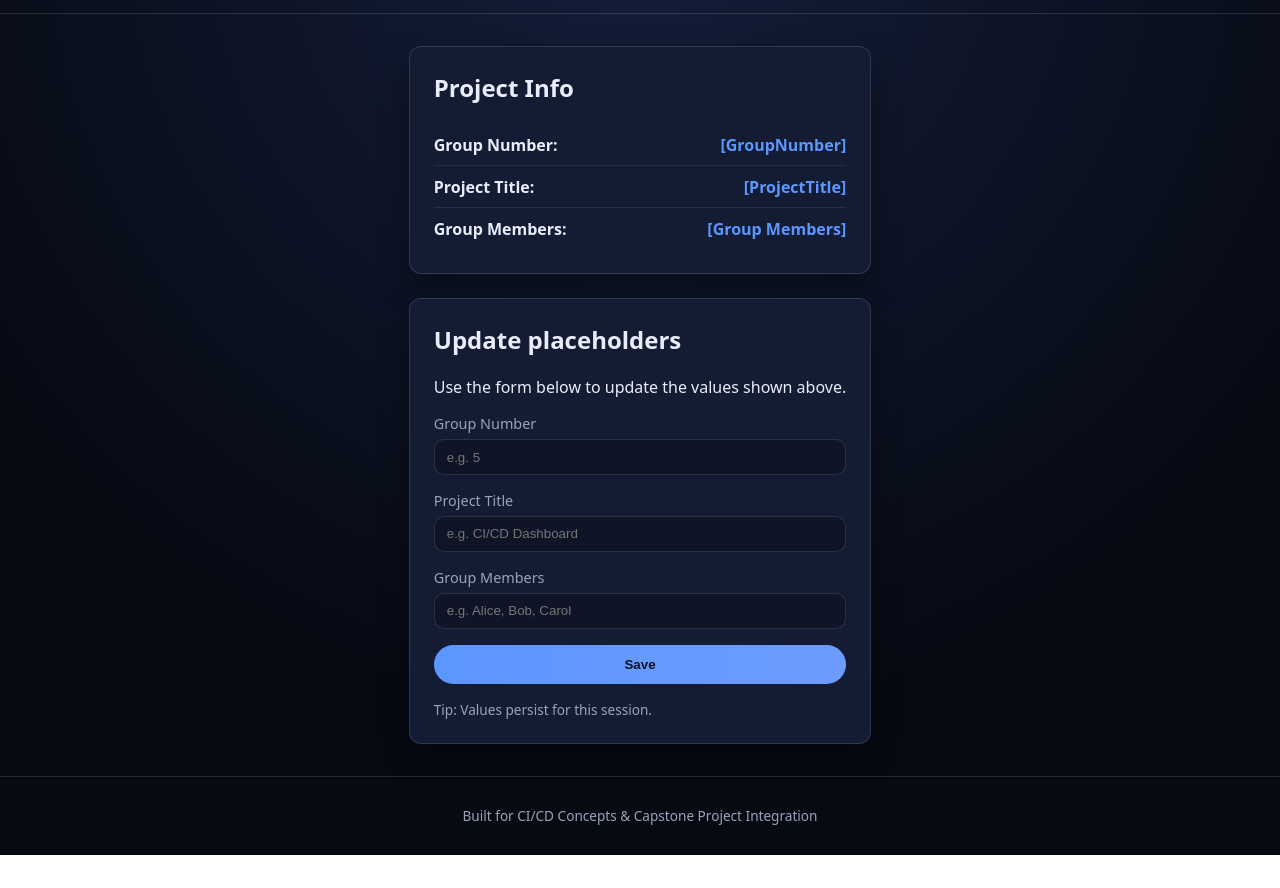
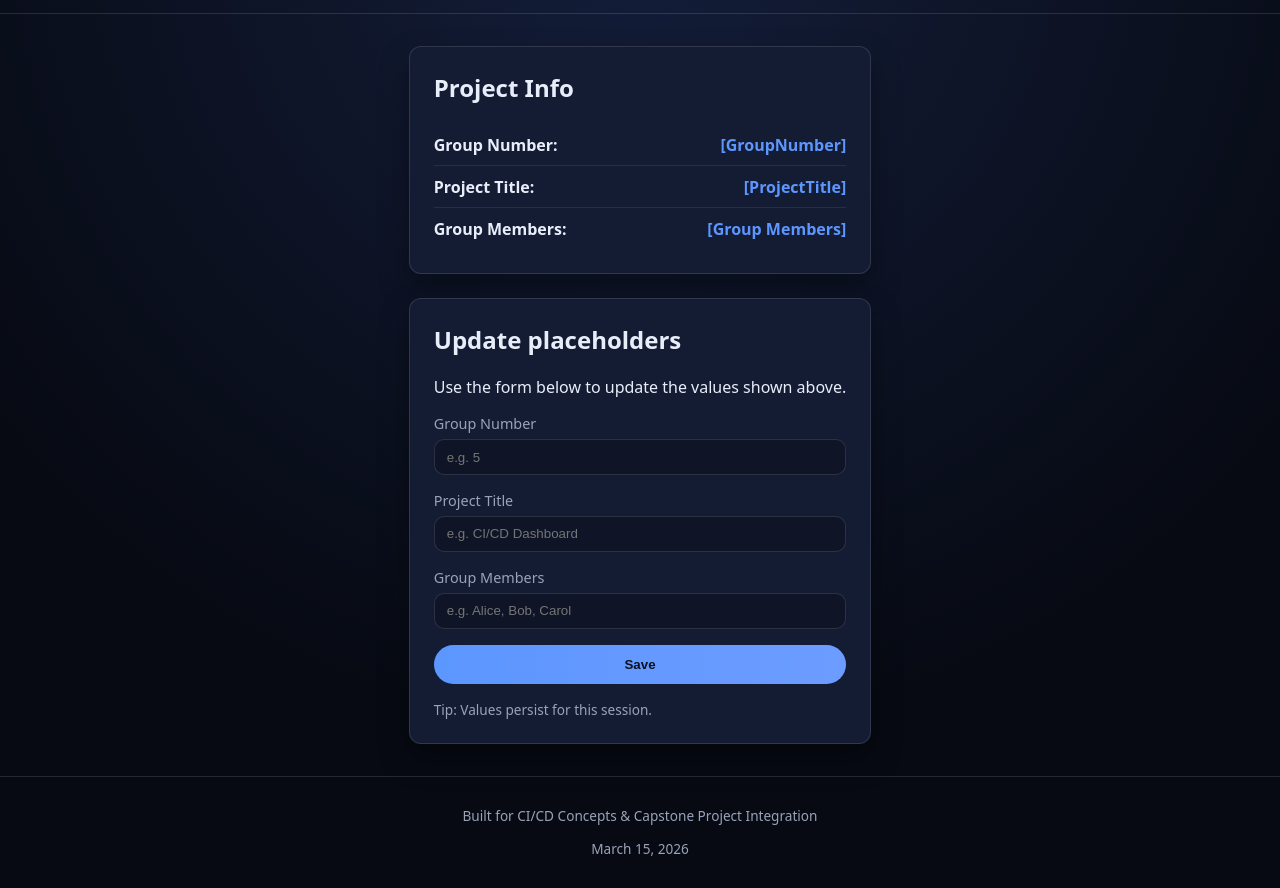
Before and after one commit to honey9592/Group3_Cicd, a plain HTML site: page myapp/index.html in a window 1280 px wide. Shown: the part 78-966 px from the top of the page. Before the commit the page ends 933 px from the top, so only its background shows below. Drawn offline with Linux system fonts and the light colour scheme.

Commit message:
Add today's date to index.html

```diff
--- a/myapp/index.html
+++ b/myapp/index.html
@@ -57,6 +57,7 @@
 
   <footer class="page-footer">
     <p>Built for CI/CD Concepts & Capstone Project Integration</p>
+      <p>March 15, 2026</p>
   </footer>
 
   <script src="script.js"></script>
```
